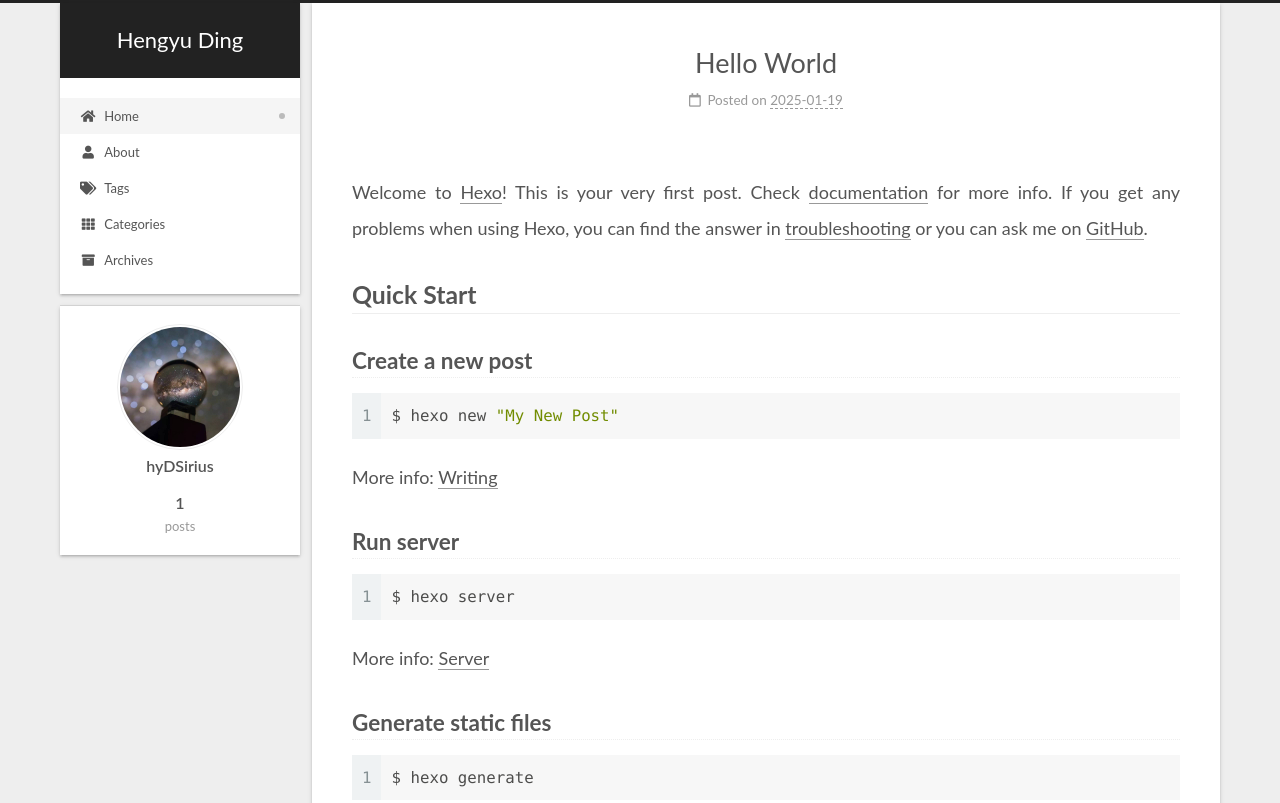
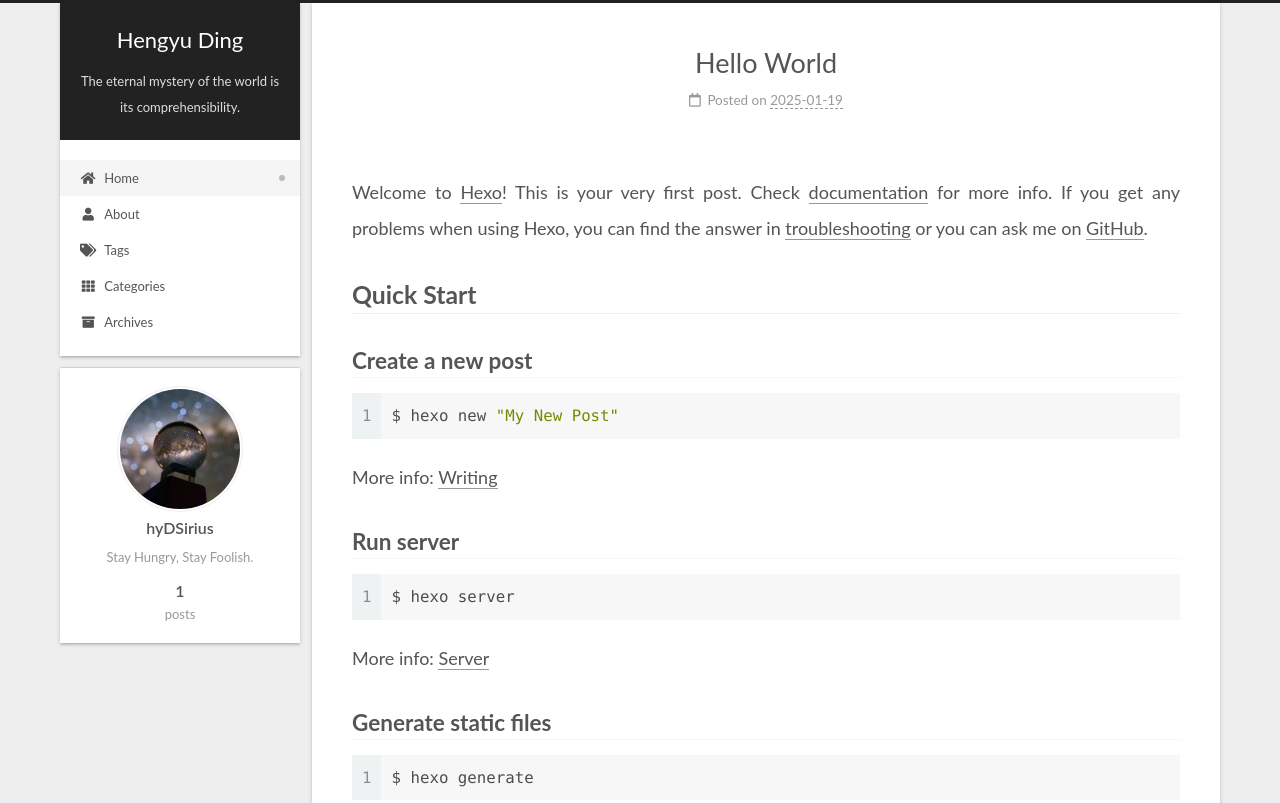
Before and after one commit to hyDSirius/hyDSirius.github.io, a plain HTML site: page index.html in a window 1280 px wide. Shown: the top 803 px of the page. Drawn offline with Linux system fonts and the light colour scheme.

Commit message:
Site updated: 2025-01-19 13:28:19

```diff
--- a/css/main.css
+++ b/css/main.css
@@ -1169,7 +1169,7 @@ pre .javascript .function {
 }
 .links-of-author a::before,
 .links-of-author span.exturl::before {
-  background: #a736ff;
+  background: #d7d403;
   border-radius: 50%;
   content: ' ';
   display: inline-block;
--- a/index.html
+++ b/index.html
@@ -20,10 +20,12 @@
     var CONFIG = {"hostname":"example.com","root":"/","scheme":"Gemini","version":"7.8.0","exturl":false,"sidebar":{"position":"left","display":"post","padding":18,"offset":12,"onmobile":false},"copycode":{"enable":false,"show_result":false,"style":null},"back2top":{"enable":true,"sidebar":false,"scrollpercent":false},"bookmark":{"enable":false,"color":"#222","save":"auto"},"fancybox":false,"mediumzoom":false,"lazyload":false,"pangu":false,"comments":{"style":"tabs","active":null,"storage":true,"lazyload":false,"nav":null},"algolia":{"hits":{"per_page":10},"labels":{"input_placeholder":"Search for Posts","hits_empty":"We didn't find any results for the search: ${query}","hits_stats":"${hits} results found in ${time} ms"}},"localsearch":{"enable":false,"trigger":"auto","top_n_per_article":1,"unescape":false,"preload":false},"motion":{"enable":true,"async":false,"transition":{"post_block":"fadeIn","post_header":"slideDownIn","post_body":"slideDownIn","coll_header":"slideLeftIn","sidebar":"slideUpIn"}}};
   </script>
 
-  <meta property="og:type" content="website">
+  <meta name="description" content="Stay Hungry, Stay Foolish.">
+<meta property="og:type" content="website">
 <meta property="og:title" content="Hengyu Ding">
 <meta property="og:url" content="http://example.com/index.html">
 <meta property="og:site_name" content="Hengyu Ding">
+<meta property="og:description" content="Stay Hungry, Stay Foolish.">
 <meta property="og:locale" content="en_US">
 <meta property="article:author" content="hyDSirius">
 <meta name="twitter:card" content="summary">
@@ -95,6 +97,7 @@
       <h1 class="site-title">Hengyu Ding</h1>
       <span class="logo-line-after"><i></i></span>
     </a>
+      <p class="site-subtitle" itemprop="description">The eternal mystery of the world is its comprehensibility.</p>
   </div>
 
   <div class="site-nav-right">
@@ -165,7 +168,7 @@
     <span hidden itemprop="author" itemscope itemtype="http://schema.org/Person">
       <meta itemprop="image" content="/images/Sirius_profile.png">
       <meta itemprop="name" content="hyDSirius">
-      <meta itemprop="description" content="">
+      <meta itemprop="description" content="Stay Hungry, Stay Foolish.">
     </span>
 
     <span hidden itemprop="publisher" itemscope itemtype="http://schema.org/Organization">
@@ -287,7 +290,7 @@
     <img class="site-author-image" itemprop="image" alt="hyDSirius"
       src="/images/Sirius_profile.png">
   <p class="site-author-name" itemprop="name">hyDSirius</p>
-  <div class="site-description" itemprop="description"></div>
+  <div class="site-description" itemprop="description">Stay Hungry, Stay Foolish.</div>
 </div>
 <div class="site-state-wrap motion-element">
   <nav class="site-state">
```
Also changed, not shown: 2025/01/19/hello-world/index.html (+3 -2 lines), archives/2025/01/index.html (+5 -2 lines), archives/2025/index.html (+5 -2 lines), archives/index.html (+5 -2 lines).
